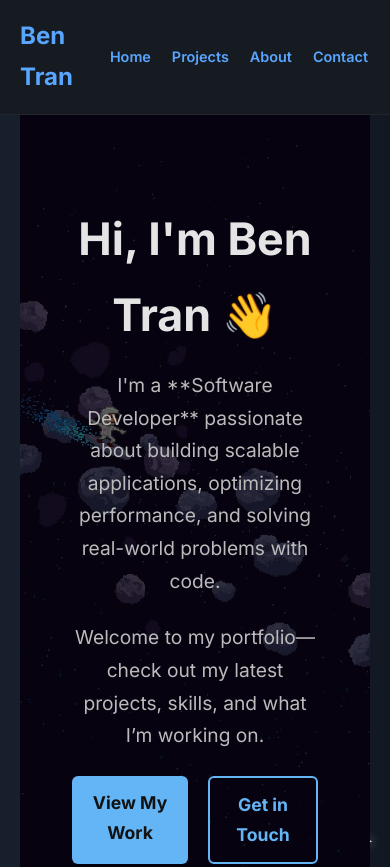
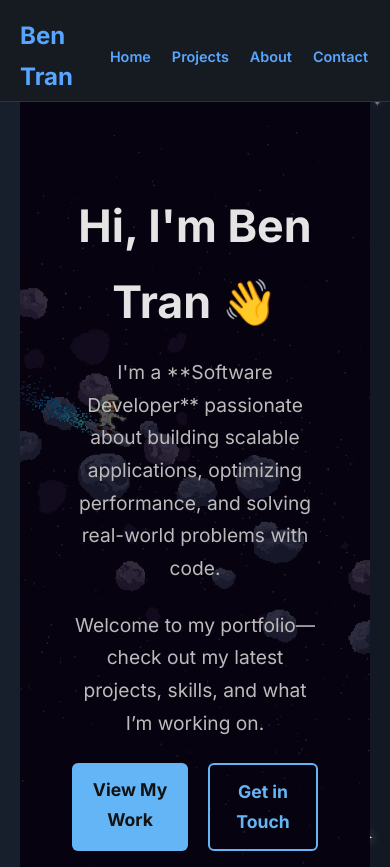
Before and after one commit to windwalker46/my-portfolio, an Eleventy site: page index.njk in a window 390 px wide. Shown: the top 867 px of the page. Built offline with nearby package versions, Linux system fonts and the light colour scheme; Eleventy itself is replaced by a stand-in of ours; files that its build step writes are made by us from their sources.

Commit message:
updated styles

```diff
--- a/styles.css
+++ b/styles.css
@@ -490,6 +490,11 @@ footer a:hover {
         padding-top: 80px; /* Adjust as needed */
     }
 
+    nav {
+        border-bottom: 0.8px solid rgba(255, 255, 255, 0.1); /* Slightly thinner border */
+        padding-bottom: 0.2rem; /* Reduces extra bottom padding */
+    }
+
     nav .nav-links {
         display: flex;
         justify-content: center;
```
